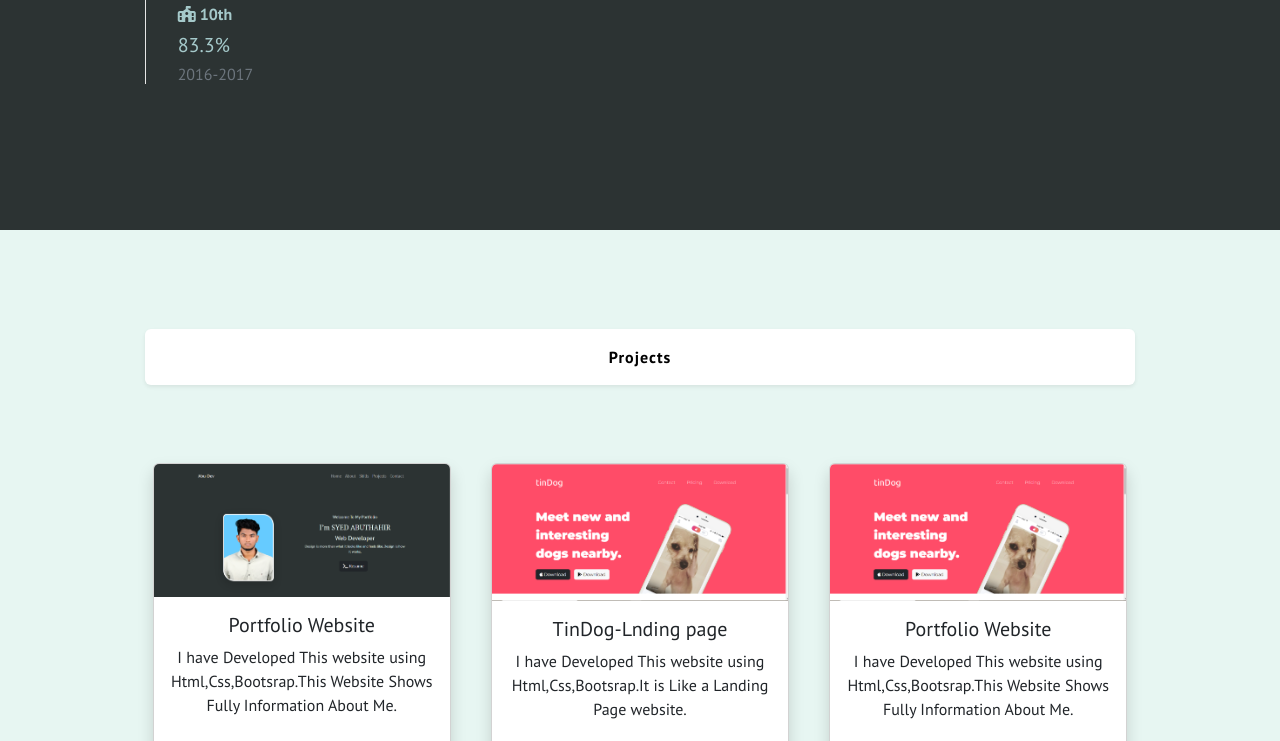
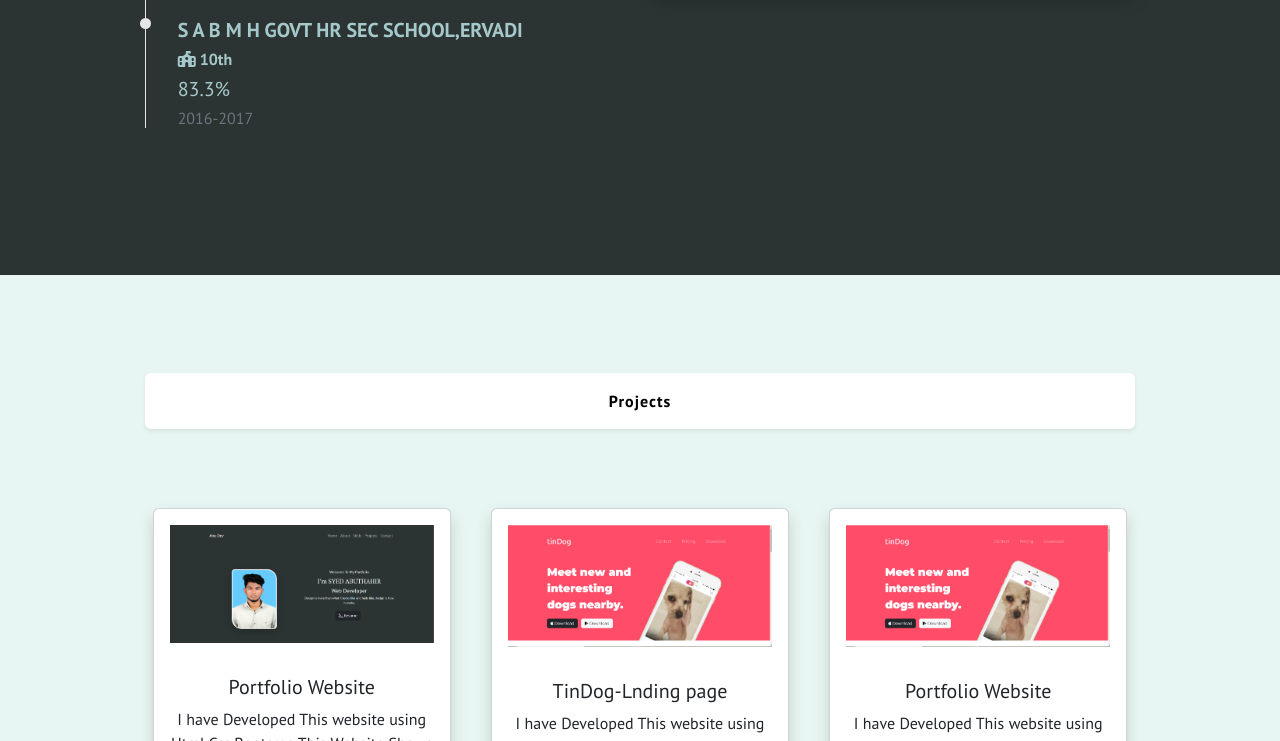
Before and after one commit to AbuDeveloper-hub/Abu_Dev, a plain HTML site: page index.html in a window 1280 px wide. Shown: the part 2059-2800 px from the top of the page. Drawn offline with nearby package versions, Linux system fonts and the light colour scheme.

Commit message:
project completed

```diff
--- a/css/style.css
+++ b/css/style.css
@@ -5,9 +5,7 @@ Body{
     text-align: center;
     font-family: 'PT Sans', sans-serif;
 }
-
 /* preloader */
-
 #About,#contact{
 
     background-position: center;
@@ -101,6 +99,7 @@ Body{
     outline: none;
     box-shadow: none;
     border: 0;
+
 }
 
 .toggler-icon{
@@ -142,7 +141,7 @@ Body{
 }
 /* Home */
 #Home{
-    padding: 5%;
+    padding: 5% 0% ;
 }
 .Home-text{
     text-align: center;
--- a/index.html
+++ b/index.html
@@ -32,7 +32,7 @@
             <div class="collapse navbar-collapse" id="navbarNav">
                 <ul class="navbar-nav ms-auto">
                 <li class="nav-item">
-                    <a class="nav-link" aria-current="page" href="#">Home</a>
+                    <a class="nav-link" aria-current="page" href="#Home">Home</a>
                 </li>
                 <li class="nav-item">
                     <a class="nav-link" href="#About">About</a>
@@ -50,11 +50,13 @@
             </div>
         </div>
     </nav>
+    <section  data-bs-spy="scroll" data-bs-target="#navbar-example2" data-bs-offset="0" class="scrollspy-example" tabindex="0">
         <section id="Home" class="colored-backgroud">
             <!-- Navbar -->
             <div class="container-fluid">
               <!-- Home-Inside -->
-            <div class="row Home">
+                <div class="Home">
+                    <div class="row">
                             <!-- Home-Image -->
                         <div class="col-lg-6 col-sm-12" data-aos="fade-up">
                             <img class="home-img shadow-lg   p-1 mb-5 img-fluid" src="/images/SYED_PHOTO-removebg-preview.png" alt="iphone-mockup">
@@ -68,7 +70,10 @@
                             <a href="https://www.linkedin.com/in/syed-abuthahir-5336391b4/"><i class="social-icon fa-brands fa-linkedin-in fa-2x"></i></a>
                             <a href="https://www.instagram.com/_abu.exe_/"><i class="social-icon fa-brands fa-instagram fa-2x"></i></a>
                             <a href="https://wa.me/+918056581289" target="_blank"><i class="social-icon fa-brands fa-whatsapp fa-2x"></i></a>
+
                         </div>
+                    </div>
+
                 </div>
             </div>
         </section>
@@ -215,8 +220,8 @@
                     <h4 class="section-heading shadow-sm p-3 mb-5 bg-body rounded" data-aos="fade-up">Projects</h4>
                     <div class="row">
                         <div class="pricing-column col-lg-4" >
-                        <div class="card shadow" data-aos="fade-up">
-                            <img src="/images/carousel-image-1.png" class="card-img-top" alt="...">
+                            <div class="card shadow w-60" data-aos="fade-up">
+                                <img src="/images/carousel-image-1.png" class="card-img-top p-3" alt="...">
                                 <div class="card-body">
                                     <h5>Portfolio Website</h5>
                                   <p class="card-text">I have Developed This website using Html,Css,Bootsrap.This Website Shows Fully Information About Me.</p>
@@ -225,8 +230,8 @@
                             </div>
                         </div>
                         <div class="pricing-column col-lg-4">
-                        <div class="card shadow" data-aos="fade-up">
-                            <img src="/images/carousel-image-2.png" class="card-img-top" alt="...">
+                            <div class="card shadow w-60" data-aos="fade-up">
+                                <img src="/images/carousel-image-2.png" class="card-img-top p-3" alt="...">
                                 <div class="card-body">
                                     <h5>TinDog-Lnding page</h5>
                                   <p class="card-text">I have Developed This website using Html,Css,Bootsrap.It is Like a Landing Page  website.</p>
@@ -235,8 +240,8 @@
                             </div>
                         </div>
                         <div class="pricing-column col-lg-4" >
-                        <div class="card shadow" data-aos="fade-up">
-                            <img src="/images/carousel-image-2.png" class="card-img-top" alt="...">
+                            <div class="card shadow w-60" data-aos="fade-up">
+                                <img src="/images/carousel-image-2.png" class="card-img-top p-3" alt="...">
                                 <div class="card-body">
                                     <h5>Portfolio Website</h5>
                                   <p class="card-text">I have Developed This website using Html,Css,Bootsrap.This Website Shows Fully Information About Me.</p>
@@ -320,6 +325,9 @@
                 <p class="text-muted h6">@all CopyRight Recerved 2022 Developed By SYED ABUTHAHIR</p>
             </div>
         </footer>
+
+    </section>
+
     <!-- Home #2C3333 -->
     <!-- section3 #395B64 -->
     <!-- Heading #A5C9CA -->
```
Lines whose indentation alone changed are shown as unchanged.
